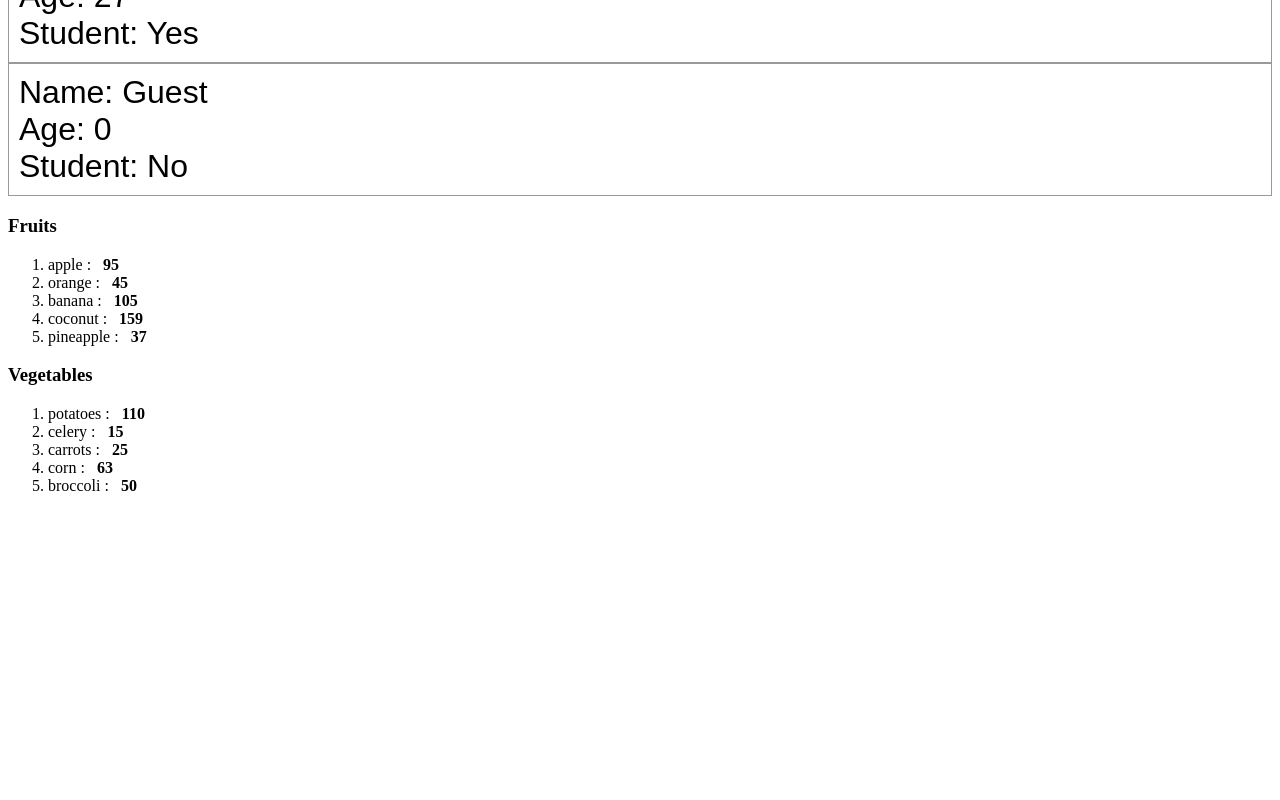
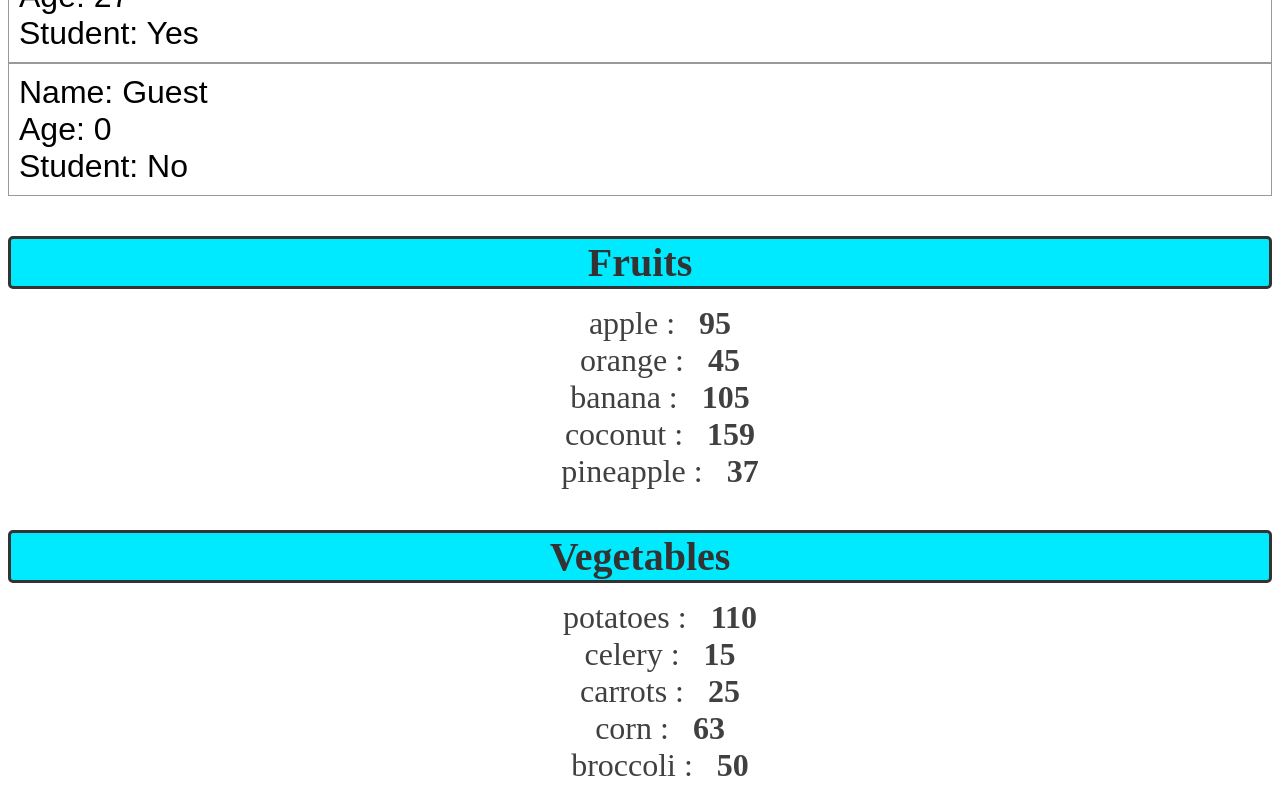
Before and after one commit to MSBandofChoctawIndians/react-template, a React (Vite) app: page / in a window 1280 px wide. Shown: the part 947-1747 px from the top of the page. Before the commit the page ends 1458 px from the top, so only its background shows below. Built offline with nearby package versions, Linux system fonts and the light colour scheme.

Commit message:
Refactor List component styling

```diff
--- a/src/List.jsx
+++ b/src/List.jsx
@@ -12,8 +12,8 @@
 
   return (
     <>
-      <h3>{props.category}</h3>
-      <ol>{listItems}</ol>
+      <h3 className="list-category">{props.category}</h3>
+      <ol className="list-items">{listItems}</ol>
     </>
   )
 }
--- a/src/index.css
+++ b/src/index.css
@@ -56,3 +56,24 @@
   border-radius: 5px;
   margin: 0;
 }
+.list-category {
+  font-size: 2.5em;
+  font-weight: bold;
+  color: hsl(0, 0%, 20%);
+  margin-bottom: 10px;
+  text-align: center;
+  border: 3px solid;
+  border-radius: 5px;
+  background-color: hsl(185, 100%, 50%);
+}
+.list-items li {
+  font-size: 2em;
+  list-style: none;
+  color: hsl(0, 0%, 25%);
+  text-align: center;
+  margin: 0;
+}
+.list-items li:hover {
+  color: hsl(0, 0%, 45%);
+  cursor: pointer;
+}
```
